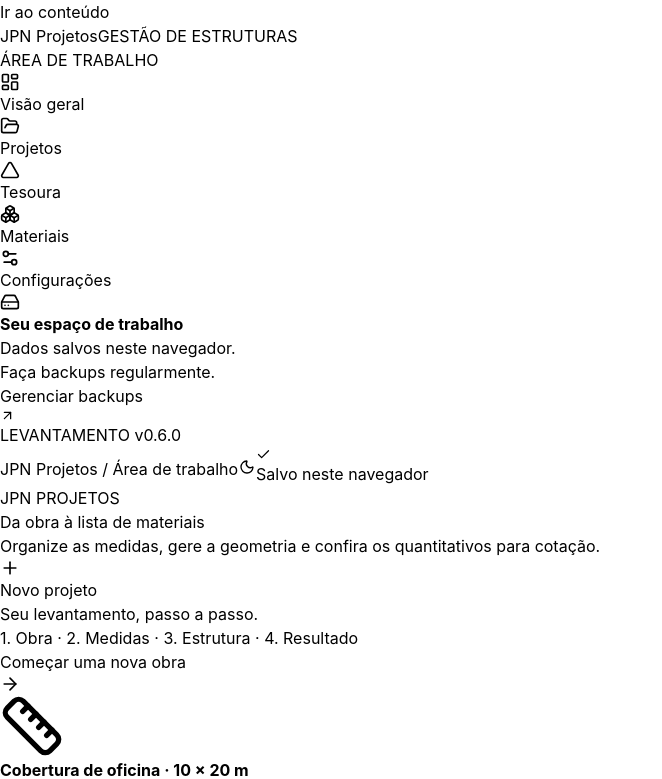
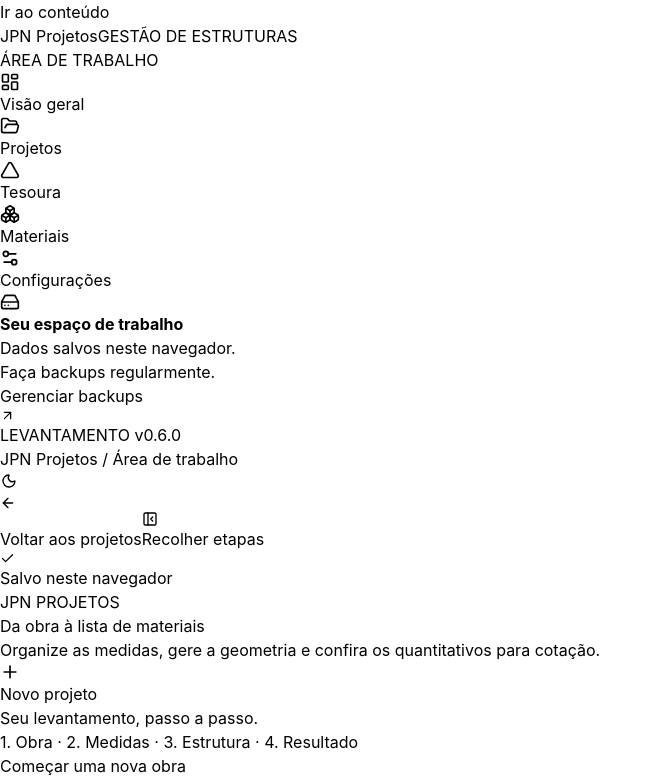
Before and after one commit to brunoJuniorBrz/JPN, a Next.js app: page / in a window 1280 px wide. Shown: the top 779 px of the page, without its empty margins (0-662 px from the left). Built offline with nearby package versions, Linux system fonts and the light colour scheme.

Commit message:
fix(studio): combine theme toggle with safe exit and collapsible studio rail

```diff
--- a/src/components/app-shell.tsx
+++ b/src/components/app-shell.tsx
@@ -2,22 +2,23 @@
 
 import Link from "next/link";
 import { usePathname } from "next/navigation";
-import { LayoutDashboard, FolderOpen, Boxes, Settings2, Triangle, HardDrive, ArrowUpRight, Check, LoaderCircle, AlertCircle, Download, RotateCcw } from "lucide-react";
+import { LayoutDashboard, FolderOpen, Boxes, Settings2, Triangle, HardDrive, ArrowUpRight, Check, LoaderCircle, AlertCircle, Download, RotateCcw, ArrowLeft, PanelLeftClose, PanelLeftOpen } from "lucide-react";
 import { useData } from "./data-provider";
 import { ThemeToggle } from "./ui/theme-toggle";
 import { downloadText } from "@/lib/format";
 import { serializeBackup } from "@/infrastructure/persistence/local";
-import { Fragment, type ReactNode } from "react";
+import { Fragment, useState, type ReactNode } from "react";
 
 const navigation = [{ href: "/", label: "Visão geral", mobile: "Início", icon: LayoutDashboard }, { href: "/projetos", label: "Projetos", mobile: "Projetos", icon: FolderOpen }, { href: "/tesoura", label: "Tesoura", mobile: "Tesoura", icon: Triangle }, { href: "/materiais", label: "Materiais", mobile: "Materiais", icon: Boxes }, { href: "/configuracoes", label: "Configurações", mobile: "Ajustes", icon: Settings2 }];
 export function AppShell({ children }: { children: ReactNode }) {
   const pathname = usePathname();
+  const [studioRailCollapsed, setStudioRailCollapsed] = useState(false);
   const { data, ready, fatal, error, saveState, flush, reload, recover, invalidDraft, setInvalidDraft, loadEpoch } = useData();
   const nav = (mobile = false) => navigation.map(item => {
     const active = item.href === "/" ? pathname === "/" : pathname.startsWith(item.href);
     return <Link key={item.href} href={item.href} aria-current={active ? "page" : undefined} className={active ? "nav-item active" : "nav-item"}><item.icon size={20} /><span>{mobile ? item.mobile : item.label}</span>{!mobile && active && <span className="nav-dot" />}</Link>;
   });
-  return <div className="app" onClickCapture={event => {
+  return <div className="app" data-studio-rail-collapsed={studioRailCollapsed ? "true" : "false"} onClickCapture={event => {
     const target = event.target as HTMLElement;
     if (target.closest("a[href]") && invalidDraft) {
       if (!window.confirm("Há campos inválidos ou um cadastro ainda não salvo. Sair e descartar essas alterações?")) { event.preventDefault(); event.stopPropagation(); }
@@ -26,7 +27,7 @@ export function AppShell({ children }: { children: ReactNode }) {
   }}>
     <a href="#conteudo" className="skip-link">Ir ao conteúdo</a>
     <aside className="sidebar"><Link href="/" className="brand"><span className="brand-word">{data.settings.companyName}</span><span className="brand-caption">GESTÃO DE ESTRUTURAS</span></Link><p className="nav-caption">ÁREA DE TRABALHO</p><nav aria-label="Navegação principal">{nav()}</nav><div className="sidebar-bottom"><div className="workspace-note"><HardDrive size={20} /><strong>Seu espaço de trabalho</strong><p>Dados salvos neste navegador.<br />Faça backups regularmente.</p><Link href="/configuracoes">Gerenciar backups <ArrowUpRight size={15} /></Link></div><span className="version">LEVANTAMENTO <span>v0.6.0</span></span></div></aside>
-    <div className="main-shell"><header className="topbar"><span className="topbar-label">{data.settings.companyName} <span className="desktop-inline">/ Área de trabalho</span></span><span className="topbar-actions"><ThemeToggle /><span className={`save-indicator ${saveState === "error" ? "text-error" : ""}`} aria-live="polite">{saveState === "pending" ? <LoaderCircle size={15} className="spin" /> : saveState === "error" ? <AlertCircle size={15} /> : <Check size={15} />}<span>{!ready ? "Carregando" : fatal ? "Dados indisponíveis" : saveState === "pending" ? "Salvando…" : saveState === "error" ? "Não salvo" : "Salvo neste navegador"}</span></span></span></header>
+    <div className="main-shell"><header className="topbar"><span className="topbar-label">{data.settings.companyName} <span className="desktop-inline">/ Área de trabalho</span></span><div className="workspace-topbar-actions"><ThemeToggle /><Link className="workspace-exit-link" href="/projetos"><ArrowLeft size={16} aria-hidden="true" />Voltar aos projetos</Link><button type="button" className="workspace-rail-toggle" aria-pressed={studioRailCollapsed} onClick={() => setStudioRailCollapsed(value => !value)}>{studioRailCollapsed ? <PanelLeftOpen size={16} aria-hidden="true" /> : <PanelLeftClose size={16} aria-hidden="true" />}{studioRailCollapsed ? "Mostrar etapas" : "Recolher etapas"}</button><span className={`save-indicator ${saveState === "error" ? "text-error" : ""}`} aria-live="polite">{saveState === "pending" ? <LoaderCircle size={15} className="spin" /> : saveState === "error" ? <AlertCircle size={15} /> : <Check size={15} />}<span>{!ready ? "Carregando" : fatal ? "Dados indisponíveis" : saveState === "pending" ? "Salvando…" : saveState === "error" ? "Não salvo" : "Salvo neste navegador"}</span></span></div></header>
       <main id="conteudo" className="main-content">
         {!ready ? <div className="loading" role="status"><LoaderCircle className="spin" /> Carregando seus projetos…</div> : fatal ? <div className="panel error-panel" role="alert"><AlertCircle /><h1>Não foi possível abrir os dados</h1><p>{fatal}</p><div className="actions"><button className="button" onClick={recover}><Download size={18} />Baixar dados originais</button><button className="button secondary" onClick={reload}><RotateCcw size={18} />Tentar novamente</button></div></div> : <>
           {error && <div className="alert error-alert" role="alert"><strong>Verifique o armazenamento</strong><p>{error}</p><div className="actions"><button className="button secondary" onClick={() => downloadText(serializeBackup(data), "jpn-backup-pendente.json")}>Exportar backup pendente</button><button className="button secondary" onClick={flush}>Tentar salvar</button><button className="button secondary" onClick={() => { if (window.confirm("Recarregar os dados salvos? Alterações não salvas serão descartadas. Exporte um backup antes de continuar.")) reload(); }}>Recarregar dados</button></div></div>}
```
